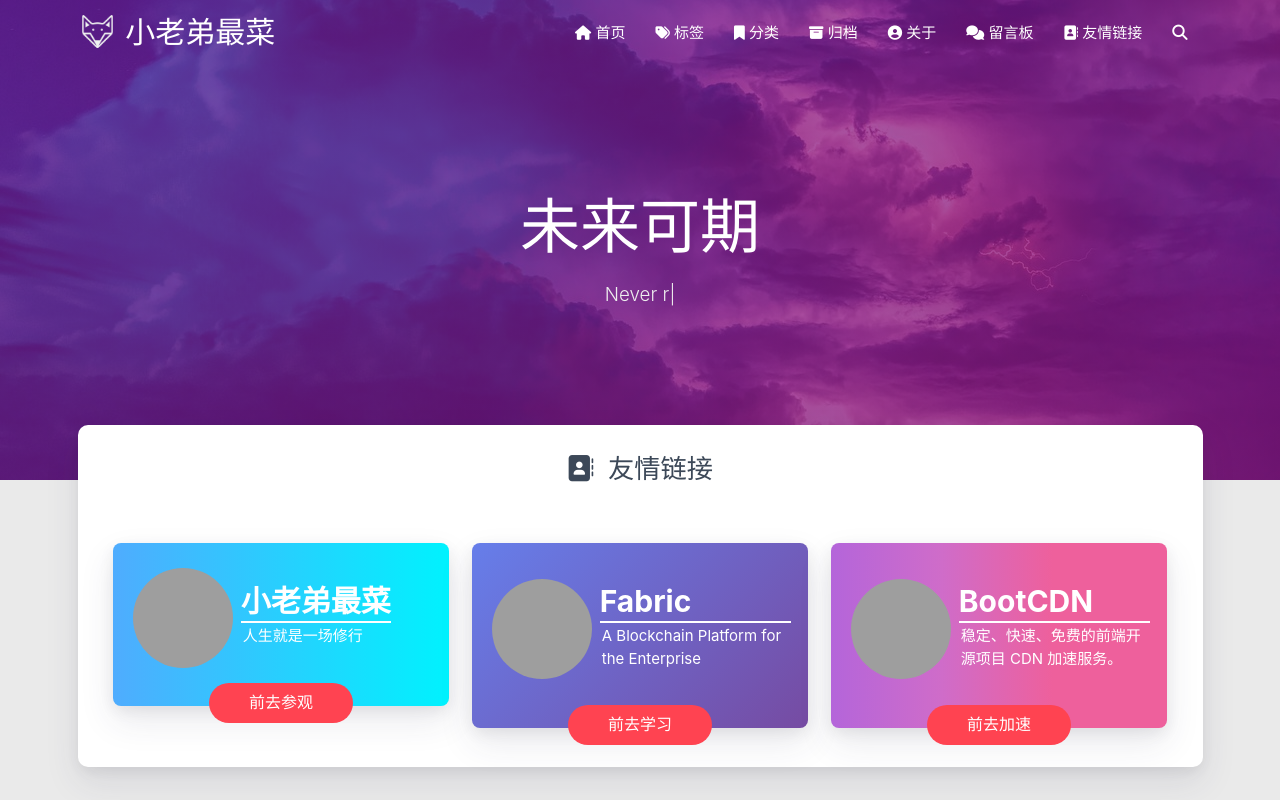
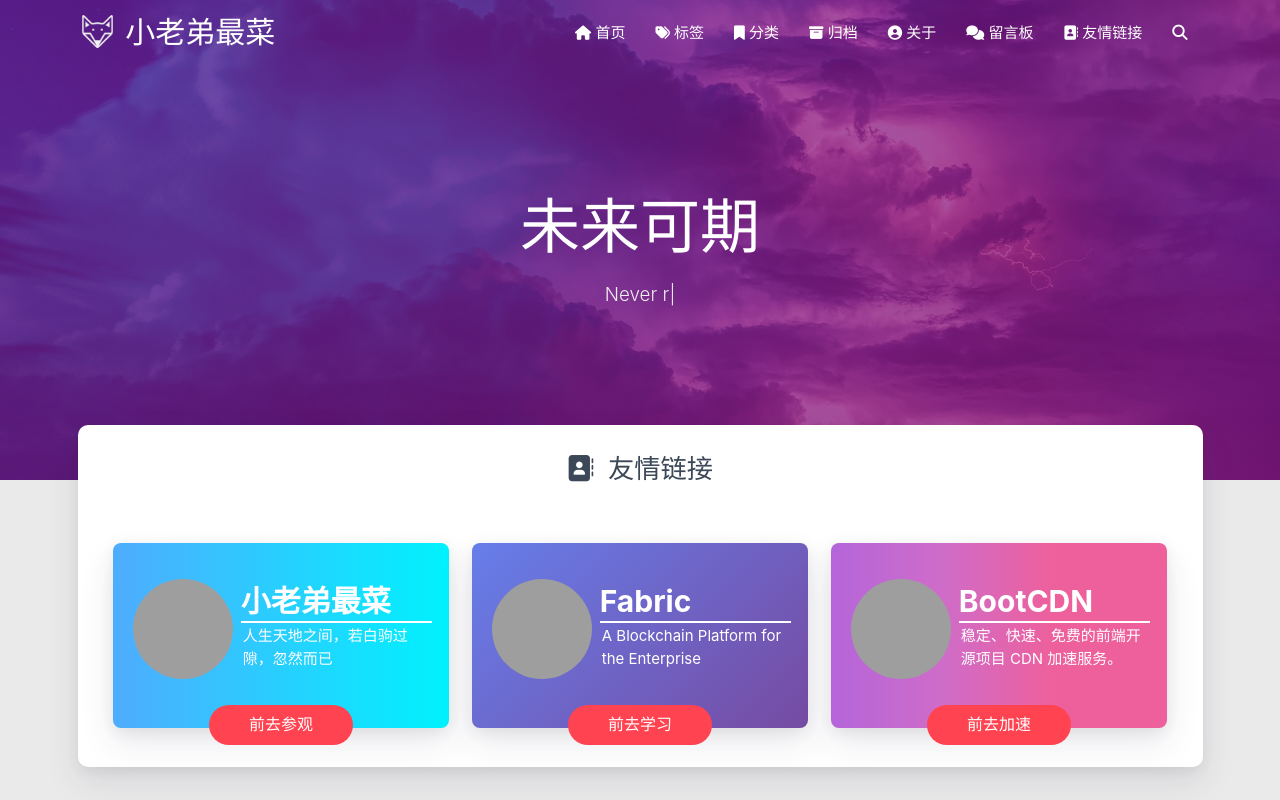
Before and after one commit to Z-KL/Z-KL.github.io, a plain HTML site: page friends/index.html in a window 1280 px wide. Shown: the top 800 px of the page. Drawn offline with nearby package versions, Linux system fonts and the light colour scheme; some packages are replaced by stand-ins of ours; grey boxes are pictures that could not be loaded; a script that the page names is missing.

Commit message:
Site updated: 2020-04-28 09:09:05

```diff
--- a/friends/index.html
+++ b/friends/index.html
@@ -836,7 +836,7 @@
                                         <img src="https://avatars0.githubusercontent.com/u/52943862?s=400&u=b5d95fd0f8d76cb7a90960dace6d41630f9da270&v=4" alt="img">
                                         <div>
                                             <h1 class="friend-name">小老弟最菜</h1>
-                                            <p style="position: relative;top: -35px;">人生就是一场修行</p>
+                                            <p style="position: relative;top: -35px;">人生天地之间，若白驹过隙，忽然而已</p>
                                         </div>
                                     </div>
                                     <div class="friend-button">
```
